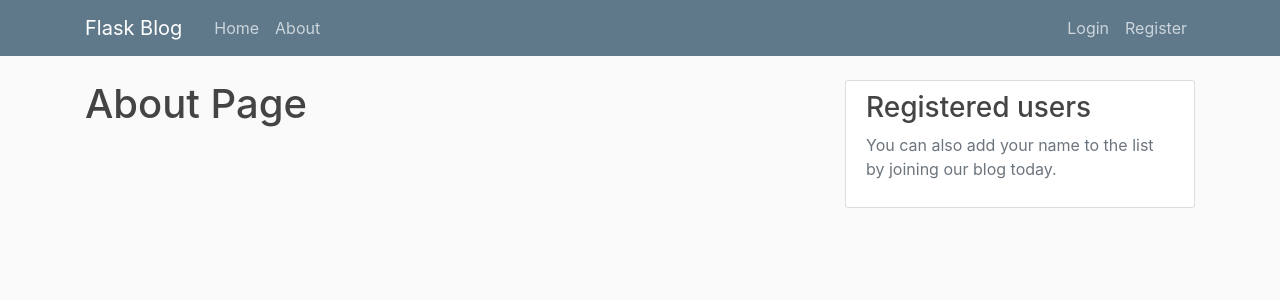
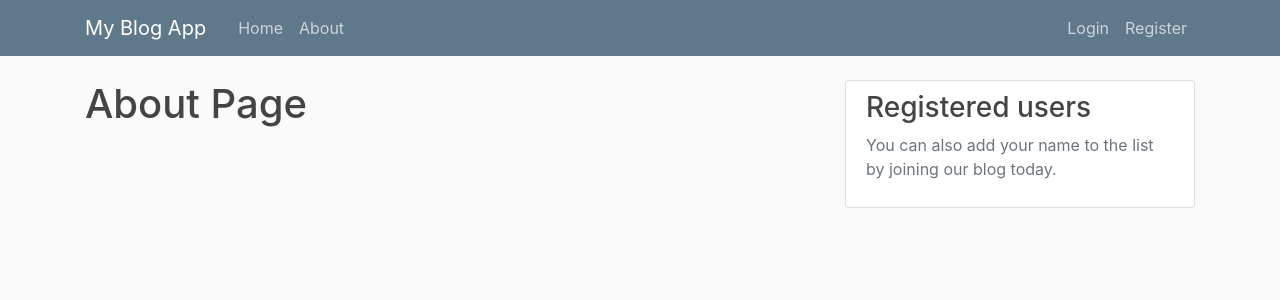
Before and after one commit to MonioluwaFadipe/Blog_app, a Flask app: page /about in a window 1280 px wide. Shown: the top 300 px of the page. Run offline with Flask 3, Linux system fonts and the light colour scheme; some libraries are stand-ins or nearby versions.

Commit message:
Minor modifications

```diff
--- a/app/templates/base.html
+++ b/app/templates/base.html
@@ -19,7 +19,7 @@
     <header class="site-header">
         <nav class="navbar navbar-expand-md navbar-dark bg-steel fixed-top">
           <div class="container">
-            <a class="navbar-brand mr-4" href="/">Flask Blog</a>
+            <a class="navbar-brand mr-4" href="/">My Blog App</a>
             <button class="navbar-toggler" type="button" data-toggle="collapse" data-target="#navbarToggle" aria-controls="navbarToggle" aria-expanded="false" aria-label="Toggle navigation">
               <span class="navbar-toggler-icon"></span>
             </button>
```
Also changed, not shown: app/data.sqlite, app/static/profile_pics/bb3353581c65d11b.jpg (added).
